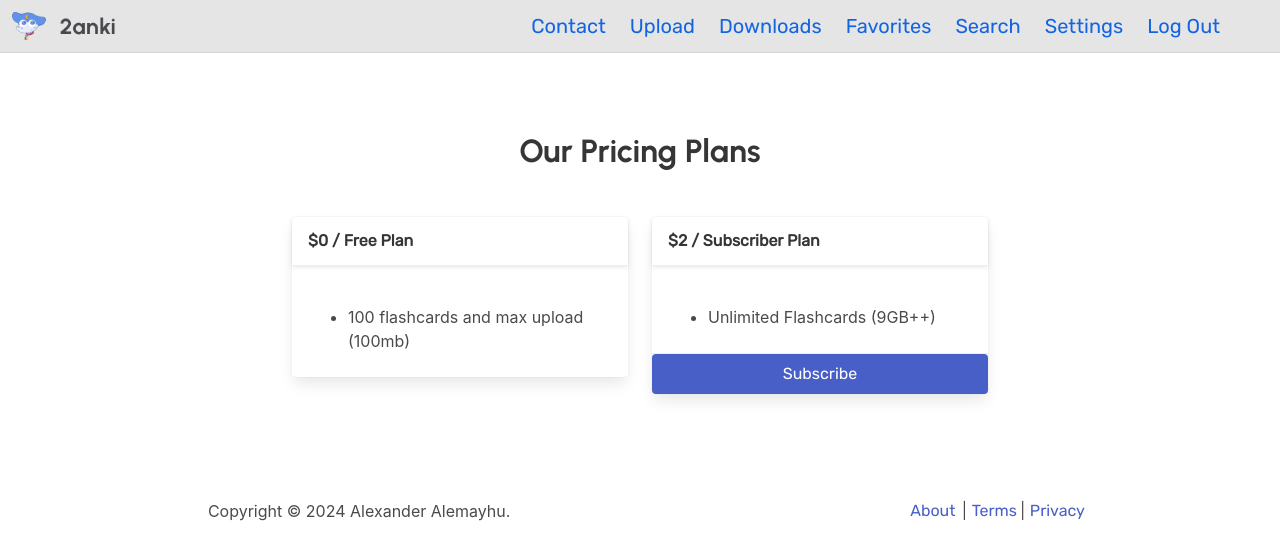
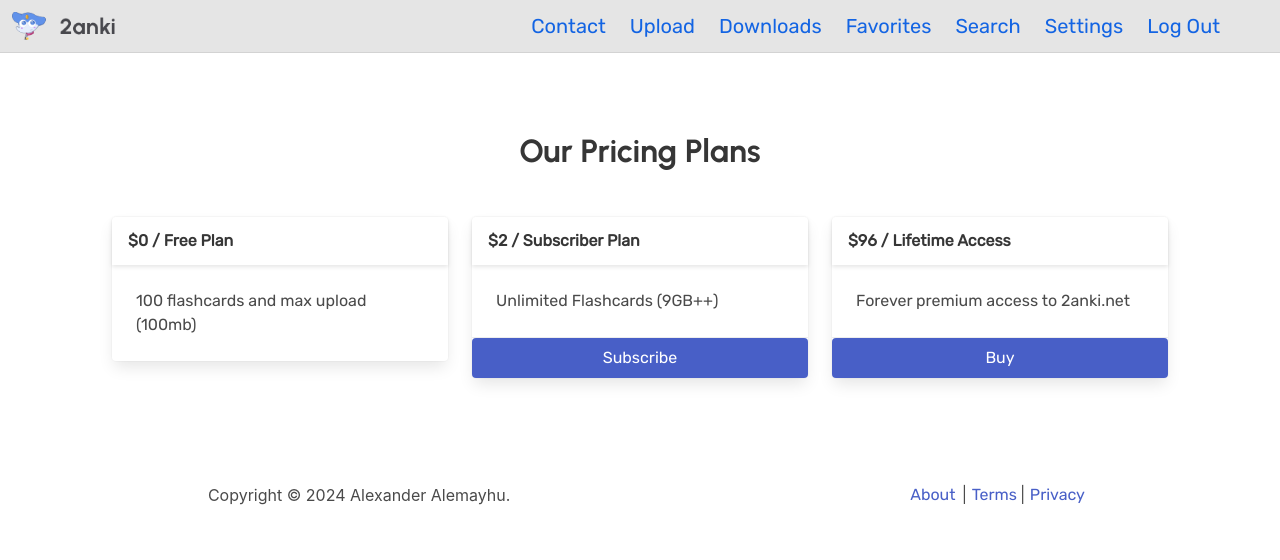
Before and after one commit to 2anki/web, a React app: page /pricing in a window 1280 px wide. Shown: the top 560 px of the page. Built offline with nearby package versions, Linux system fonts and the light colour scheme; no server answers.

Commit message:
feat: add life-time tier

```diff
--- a/src/pages/HomePage/components/Sections/tier/TierSection.tsx
+++ b/src/pages/HomePage/components/Sections/tier/TierSection.tsx
@@ -1,4 +1,4 @@
-import { getSubscribeLink } from '../../../../PricingPage/getSubscribeLink';
+import { getSubscribeLink } from '../../../../PricingPage/payment.links';
 import { TierInfoColumn } from './TierInfoColumn';
 import { useIsLoggedIn } from '../../../../../lib/useIsLoggedIn';
 
--- a/src/pages/PricingPage/PricingPage.tsx
+++ b/src/pages/PricingPage/PricingPage.tsx
@@ -1,6 +1,6 @@
 import { PageContainer } from '../../components/styled';
 import { getVisibleText } from '../../lib/text/getVisibleText';
-import { getSubscribeLink } from './getSubscribeLink';
+import { getLifetimeLink, getSubscribeLink } from './payment.links';
 import { PricingCard } from './components/PricingCard';
 import TopMessage from '../../components/TopMessage/TopMessage';
 import { useIsLoggedIn } from '../../lib/useIsLoggedIn';
@@ -8,6 +8,7 @@ import { useIsLoggedIn } from '../../lib/useIsLoggedIn';
 export default function PricingPage() {
   const isLoggedIn = useIsLoggedIn();
   const subcribeLink = isLoggedIn ? getSubscribeLink() : '/login';
+  const lifetimeLink = isLoggedIn ? getLifetimeLink() : '/login';
 
   return (
     <PageContainer>
@@ -35,6 +36,10 @@ export default function PricingPage() {
                 <PricingCard price="$2" title="Subscriber Plan" benefits={['Unlimited Flashcards (9GB++)']}
                              link={subcribeLink} linkText="Subscribe" />
               </div>
+              <div className="column is-4">
+                <PricingCard price="$96" title="Lifetime Access" benefits={['Forever premium access to 2anki.net']}
+                             link={lifetimeLink} linkText="Buy" />
+              </div>
             </div>
           </div>
         </section>
--- a/src/pages/PricingPage/components/PricingCard.tsx
+++ b/src/pages/PricingPage/components/PricingCard.tsx
@@ -17,9 +17,7 @@ export function PricingCard({ price, title, benefits, linkText, link }: Readonly
     </div>
     <div className="card-content">
       <div className="content">
-        <ul>
-          {benefits.map((benefit) => (<li key={benefit}>{benefit}</li>))}
-        </ul>
+        {benefits.map((benefit) => (<p key={benefit}>{benefit}</p>))}
       </div>
     </div>
     {link && linkText && <div className="card-footer">
--- a/src/pages/PricingPage/getSubscribeLink.tsx
+++ b/src/pages/PricingPage/payment.links.ts
@@ -2,3 +2,8 @@ export const getSubscribeLink = () =>
   process.env.NODE_ENV === 'development' ?
     'https://buy.stripe.com/test_fZebM83k00Rj6PeeUU' :
     'https://buy.stripe.com/cN2cPC6ek7RCbjGdQU';
+
+export const getLifetimeLink = () =>
+  process.env.NODE_ENV === 'development' ?
+    'https://buy.stripe.com/test_14kbM82fW43v6PeeUV' :
+    'https://buy.stripe.com/28obLyeKQ3BmcnK8wB';
```
